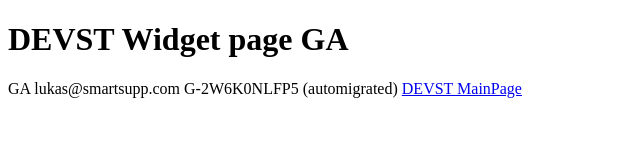
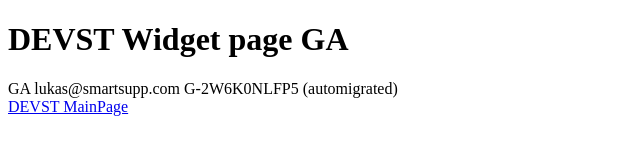
Before and after one commit to pelclukas/pelclukas.github.io, a plain HTML site: page devst/ga.html in a window 1280 px wide. Shown: the whole page, without its empty margins (0-640 px from the left). Drawn offline with Linux system fonts and the light colour scheme.

Commit message:
Update ga.html

```diff
--- a/devst/ga.html
+++ b/devst/ga.html
@@ -32,7 +32,7 @@
 
 <h1>DEVST Widget page GA</h1>
 
-GA lukas@smartsupp.com G-2W6K0NLFP5 (automigrated)
+GA lukas@smartsupp.com G-2W6K0NLFP5 (automigrated)<br>
 
 <a href="https://pelclukas.github.io/devst/index.html">DEVST MainPage</a><br>
 
```
